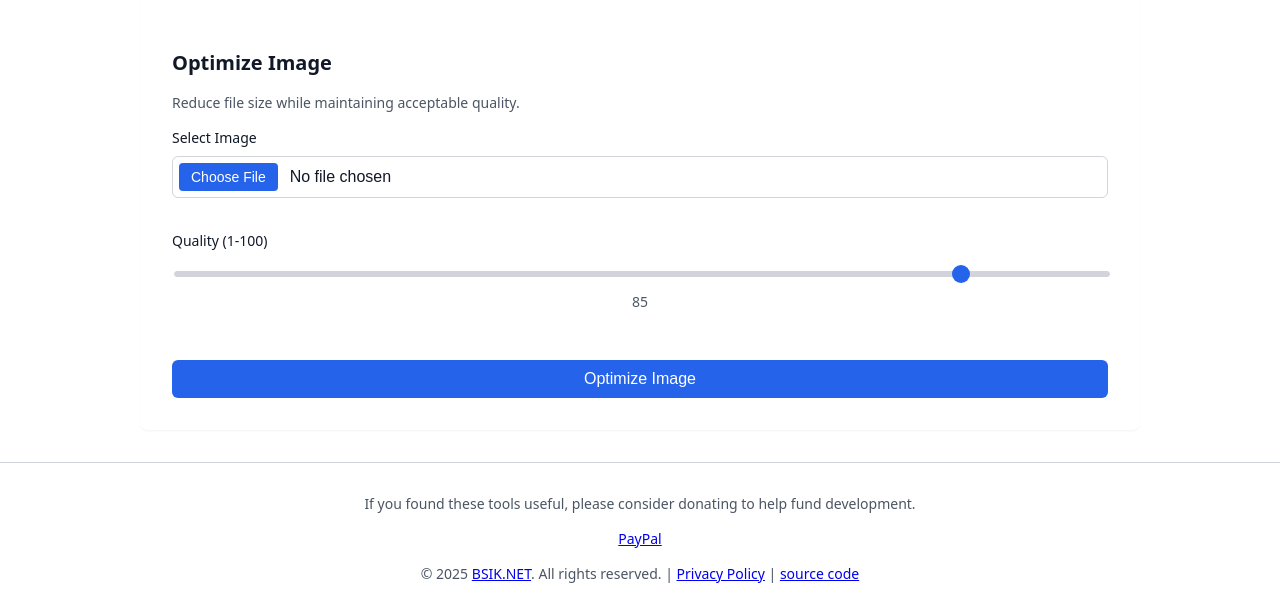
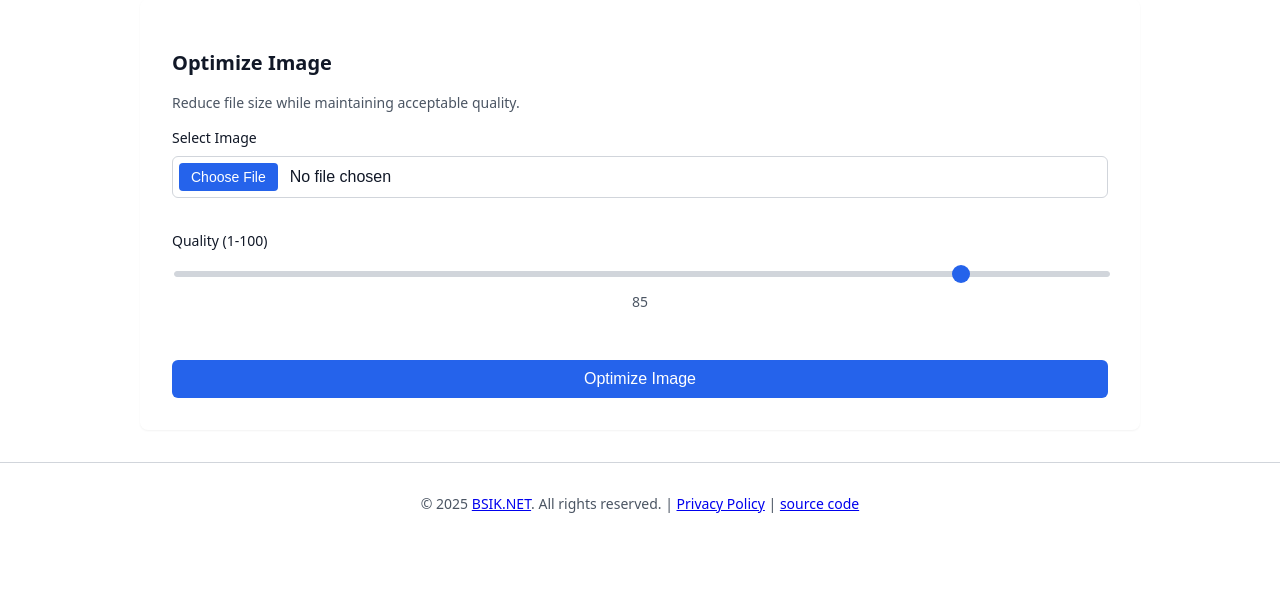
Before and after one commit to b-sik/web-tools-and-utilities, a FastAPI app: page /image/ in a window 1280 px wide. Shown: the part 1320-1934 px from the top of the page. After the commit the page ends 1833 px from the top, so only its background shows below. Run offline with FastAPI, Linux system fonts and the light colour scheme; parts of the project's set-up code (start-up, migrations or seed data) failed here and were passed over.

Commit message:
remove paypal lin

```diff
--- a/app/templates/base.html
+++ b/app/templates/base.html
@@ -209,16 +209,6 @@
         <footer class="footer" role="contentinfo">
             <div class="container">
                 <p class="footer-text">
-                    If you found these tools useful, please consider donating
-                    to help fund development.
-                </p>
-                <p class="footer-text">
-                    <a
-                        href="https://www.paypal.com/donate/?business=QHL62AWL3PSMN&no_recurring=0&currency_code=USD"
-                        aria-label="Donate via PayPal"
-                    >PayPal</a>
-                </p>
-                <p class="footer-text">
                     © {{ year }} <a href="https://bsik.net" aria-label="Visit BSIK.NET">BSIK.NET</a>. All
                     rights reserved. |
                      <a href="/privacy" aria-label="View Privacy Policy">Privacy Policy</a> |
```
